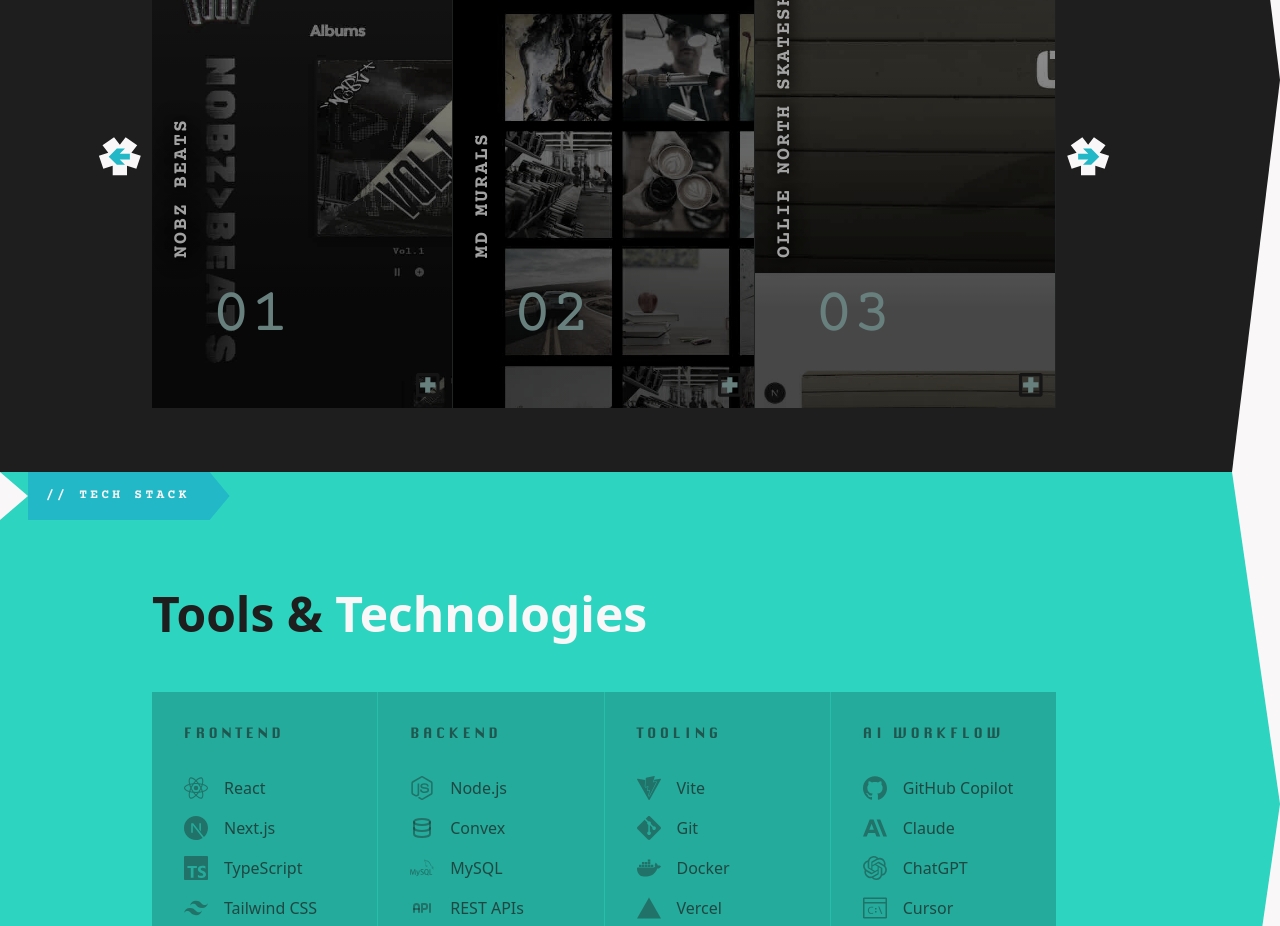
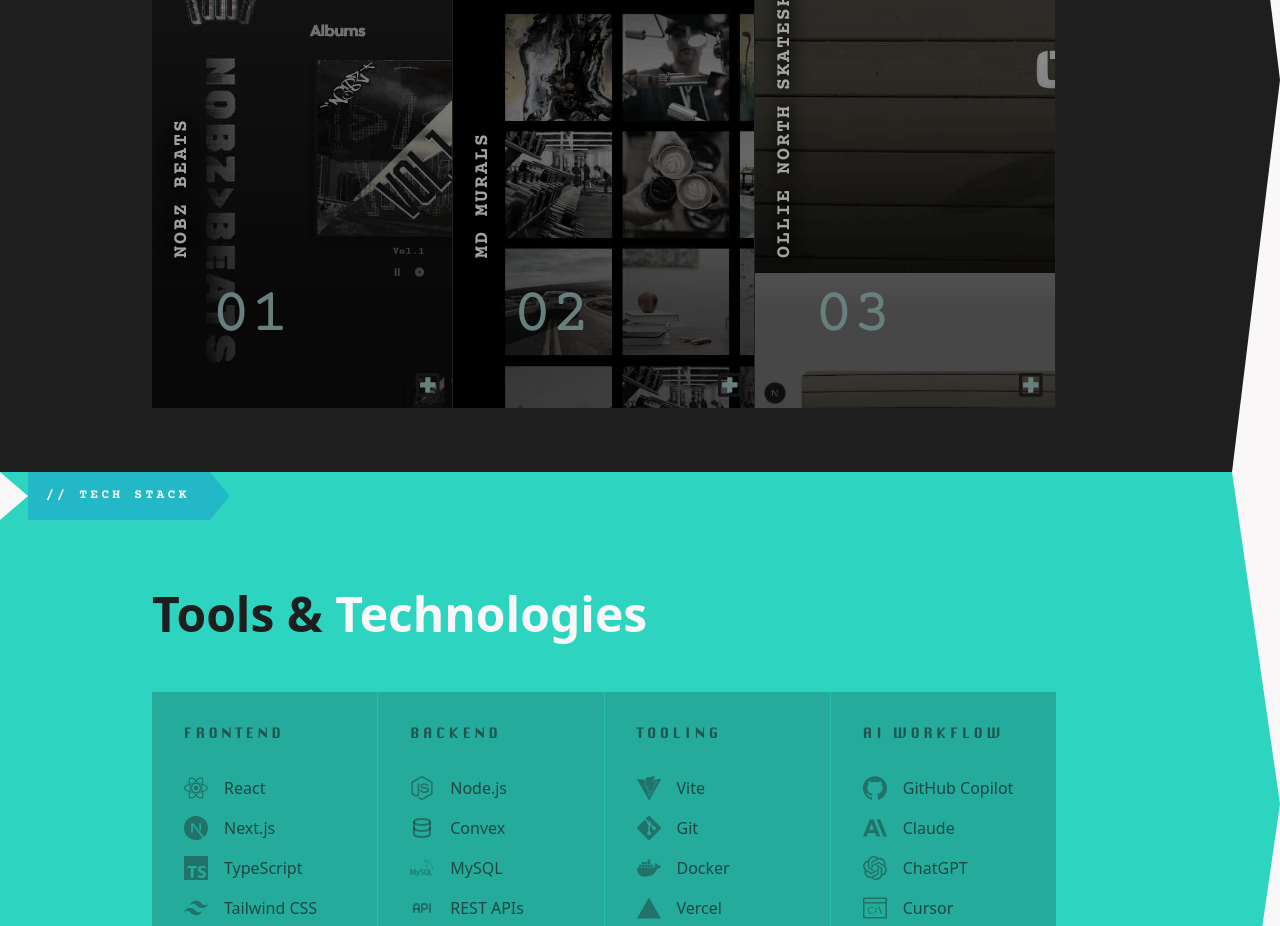
Before and after one commit to nobz226/dev-portfolio, a React (Vite) app: page / in a window 1280 px wide. Shown: the part 1220-2146 px from the top of the page. Built offline with nearby package versions, Linux system fonts and the light colour scheme; a web font is replaced by a local one.

Commit message:
Removed Accordion Arrows

```diff
--- a/src/components/ProjectsAccordion.jsx
+++ b/src/components/ProjectsAccordion.jsx
@@ -158,25 +158,6 @@
           })}
         </div>
       </div>
-
-
-       {/* Previous button - absolutely positioned */}
-       <button
-         className="hidden md:flex w-16 h-16 bg-transparent border-none text-cyber-cyan cursor-pointer transition-all duration-300 hover:scale-125 items-center justify-center font-mono font-semibold text-xl md:text-2xl absolute -left-16 top-1/2 -translate-y-1/2 z-10"
-         onClick={handlePrevious}
-         aria-label="Previous project"
-       >
-         <img src="/assets/images/accordionArrow.svg" alt="previous" className="w-14 h-14 max-w-none max-h-none -scale-x-100 rotate-180" />
-       </button>
-
-       {/* Next button - absolutely positioned */}
-       <button
-         className="hidden md:flex w-16 h-16 bg-transparent border-none text-cyber-cyan cursor-pointer transition-all duration-300 hover:scale-125 items-center justify-center font-mono font-semibold text-xl md:text-2xl absolute -right-16 top-1/2 -translate-y-1/2 z-10"
-         onClick={handleNext}
-         aria-label="Next project"
-       >
-         <img src="/assets/images/accordionArrow.svg" alt="next" className="w-14 h-14 max-w-none max-h-none rotate-180" />
-       </button>
     </div>
   )
 }
```
